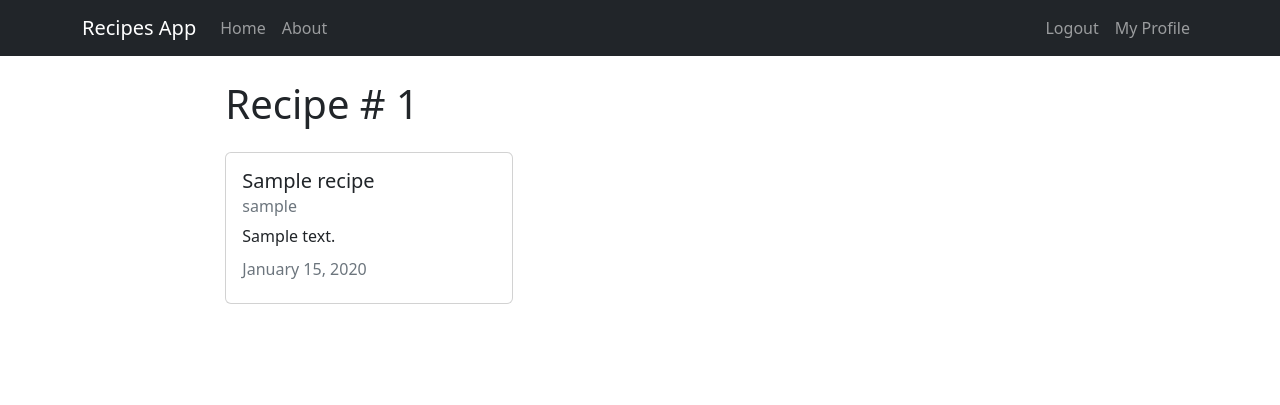
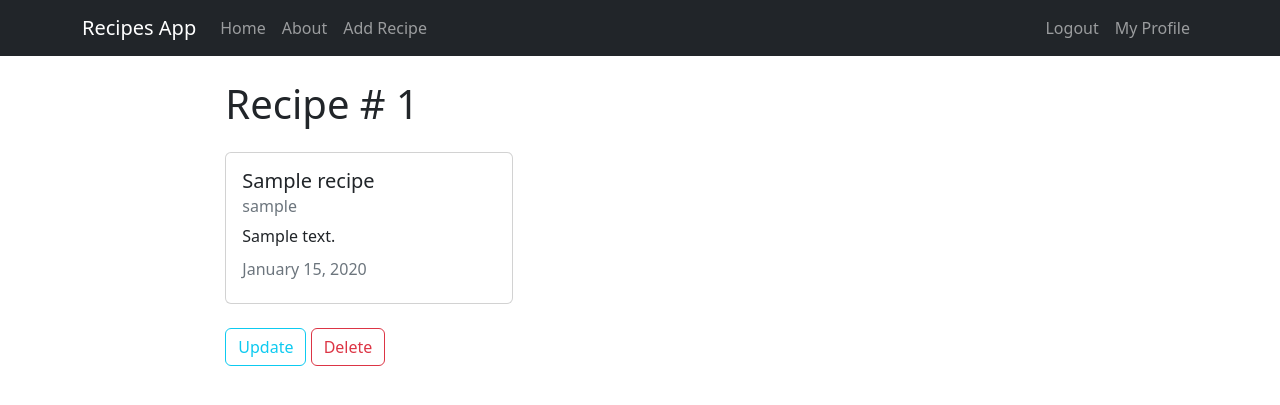
Before and after one commit to NikolaIliev2008/django_website, a Django app: page /recipe/1 in a window 1280 px wide. Shown: the top 405 px of the page. Run offline with Django 5.2, Linux system fonts and the light colour scheme; a user stored in the database is signed in; tables that the repository leaves empty hold one stand-in row (values such as "Sample post").

Commit message:
Finished the CRUD with a delete and update method and url. Also fixed bug where i cant create recipe and started serializing thing. Then rewrited the frontend to look better

```diff
--- a/django_website/settings.py
+++ b/django_website/settings.py
@@ -42,6 +42,7 @@ INSTALLED_APPS = [
     'users',
     'crispy_bootstrap4',
     'crispy_forms',
+    'rest_framework',
 
 ]
 
--- a/recipes/urls.py
+++ b/recipes/urls.py
@@ -5,5 +5,8 @@ urlpatterns = [
     path('',views.RecipeListView.as_view(), name="home"),
     path('recipe/create',views.RecipeCreateView.as_view(), name="recipes-create"),
     path('recipe/<int:pk>',views.RecipeDetailView.as_view(), name="recipes-detail"),
+    path('recipe/<int:pk>/update',views.RecipeUpdateView.as_view(), name="recipes-update"),
+    path('recipe/<int:pk>/delete',views.RecipeDeleteView.as_view(), name="recipes-delete"),
+
     path('about/',views.about, name="about-page"),
 ]
--- a/recipes/views.py
+++ b/recipes/views.py
@@ -1,28 +1,14 @@
 from django.shortcuts import render
 from . import models
-from django.views.generic import ListView, DetailView,CreateView
-from django.contrib.auth.mixins import LoginRequiredMixin
+from django.views.generic import ListView, DetailView,CreateView,UpdateView, DeleteView
+from django.contrib.auth.mixins import LoginRequiredMixin, UserPassesTestMixin
+from rest_framework.response import Response
+from rest_framework.views import APIView
+from rest_framework import status
+from .models import Recipe
+from .serializers import RecipeSerializer
+from django.urls import reverse_lazy
 
-recipes = [
-    {
-      'author': 'Tom',
-      'title': 'meatball sub',
-      'directions': 'combine everything',
-      'date_posted': 'June 2024'
-    },
-    {
-      'author': 'Niki',
-      'title': 'turkey sub',
-      'directions': 'combine everything',
-      'date_posted': 'March 2024'
-    },
-    {
-      'author': 'Tony',
-      'title': 'Chicken sub',
-      'directions': 'combine everything',
-      'date_posted': 'July 2024'
-    }
-]
 
 
 def home(request):
@@ -42,9 +28,34 @@ class RecipeCreateView(CreateView, LoginRequiredMixin):
       model = models.Recipe
       fields = ['title', 'description']
 
-def form_valid(self, form):
-   form.instance.author = self.request.user
-   return super(RecipeCreateView, self).form_valid(form)
+      def form_valid(self, form):
+        form.instance.author = self.request.user
+        return super().form_valid(form)
+
+
+class RecipeUpdateView(UpdateView, UserPassesTestMixin, LoginRequiredMixin):
+      model = models.Recipe
+      fields = ['title', 'description']
+
+
+      def test_func(self):
+        recipe = self.get_object()
+        return self.request.user == recipe.author
+
+
+      def form_valid(self, form):
+        form.instance.author = self.request.user
+        return super().form_valid(form)
+
+
+class RecipeDeleteView(DeleteView, UserPassesTestMixin, LoginRequiredMixin):
+      model = models.Recipe
+      success_url = reverse_lazy('home')
+
+      def test_func(self):
+        recipe = self.get_object()
+        return self.request.user == recipe.author
+
 
 def about(request):
         return render(request, "recipes/about.html")
--- a/templates/recipes/base.html
+++ b/templates/recipes/base.html
@@ -29,10 +29,13 @@
               <li class="nav-item">
                 <a class="nav-link" href="{% url 'about-page'%}">About</a>
               </li>
+              <li class="nav-item">
+                <a class="nav-link" href="{% url 'recipes-create'%}">Add Recipe</a>
+              </li>
             </ul>
           </div>
           <div class="navbar-nav">
-            {% if request.user.is_authenticated %}
+            {% if user.is_authenticated %}
               <a class="nav-item nav-link" href="{% url 'user-logout' %}">Logout</a>
               <a class="nav-item nav-link" href="{% url 'user-profile' %}">My Profile</a>
             {% else %}
--- a/templates/recipes/recipe_detail.html
+++ b/templates/recipes/recipe_detail.html
@@ -1,5 +1,5 @@
 {% extends 'recipes/base.html' %}
-
+<!-- -->
     {% block content %}
     <h1>Recipe # {{object.id}}</h1>
 
@@ -11,5 +11,10 @@
               <h6 class="card-subtitle mb-2 text-muted">{{object.time_updated|date:"F d, Y"}}</h6>
             </div>
           </div>
-
+          {% if object.author == user or user.is_staff %}
+          <div class="col-4">
+            <a class="btn btn-outline-info" href="{% url 'recipes-update' object.id %}">Update</a>
+            <a class="btn btn-outline-danger" href="{% url 'recipes-delete' object.id %}">Delete</a>
+          </div>
+          {% endif %}
     {% endblock content %}
--- a/users/templates/users/profile.html
+++ b/users/templates/users/profile.html
@@ -1,5 +1,4 @@
 {% extends 'recipes/base.html' %}
-
 
 {% block content %}
    <div class="container">
```
Also changed, not shown: recipes/serializers.py (added, +7 -0 lines), templates/recipes/recipe_confirm_delete.html (added, +20 -0 lines), recipes/admin.py (line endings or trailing spaces).
